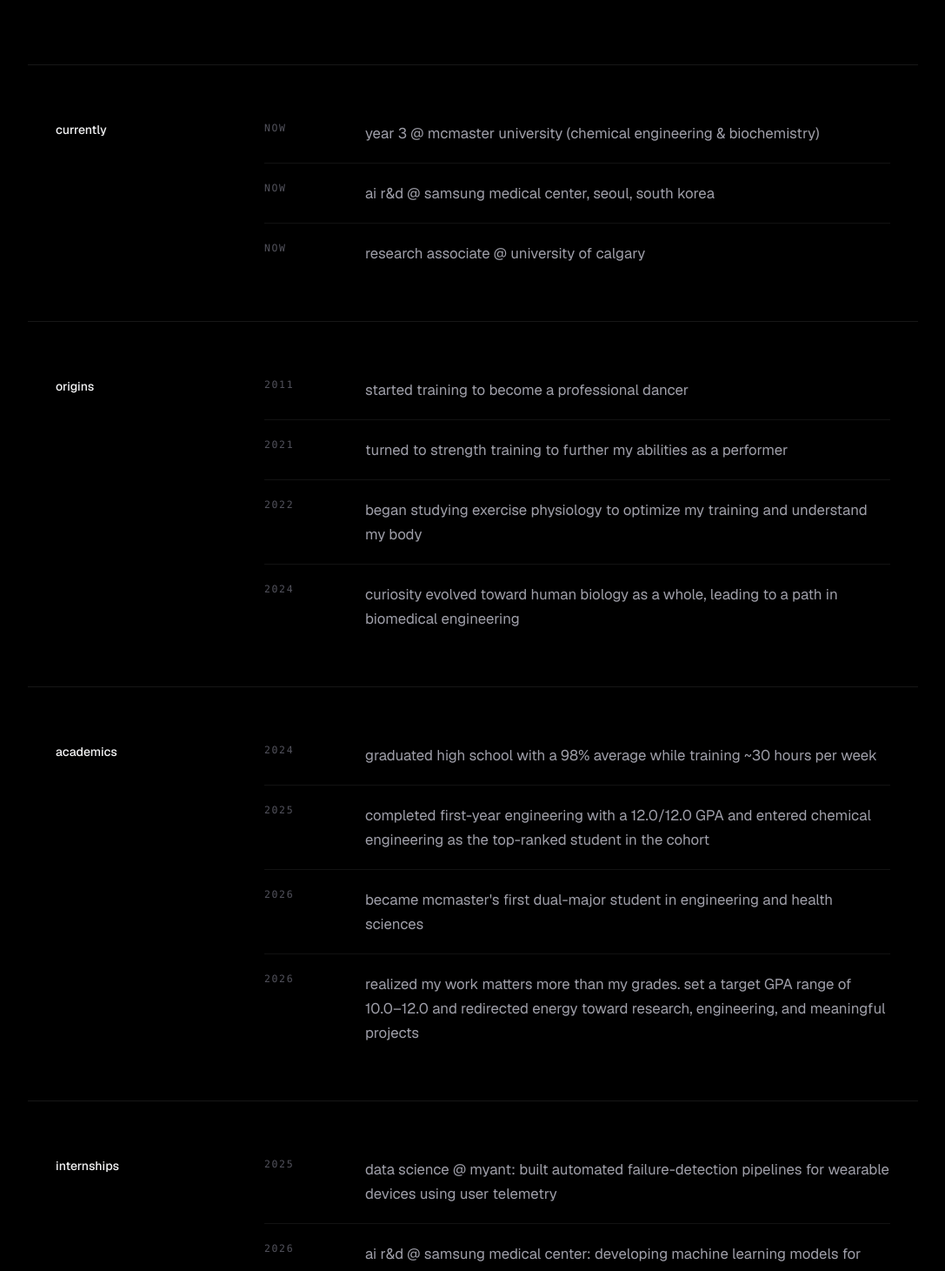
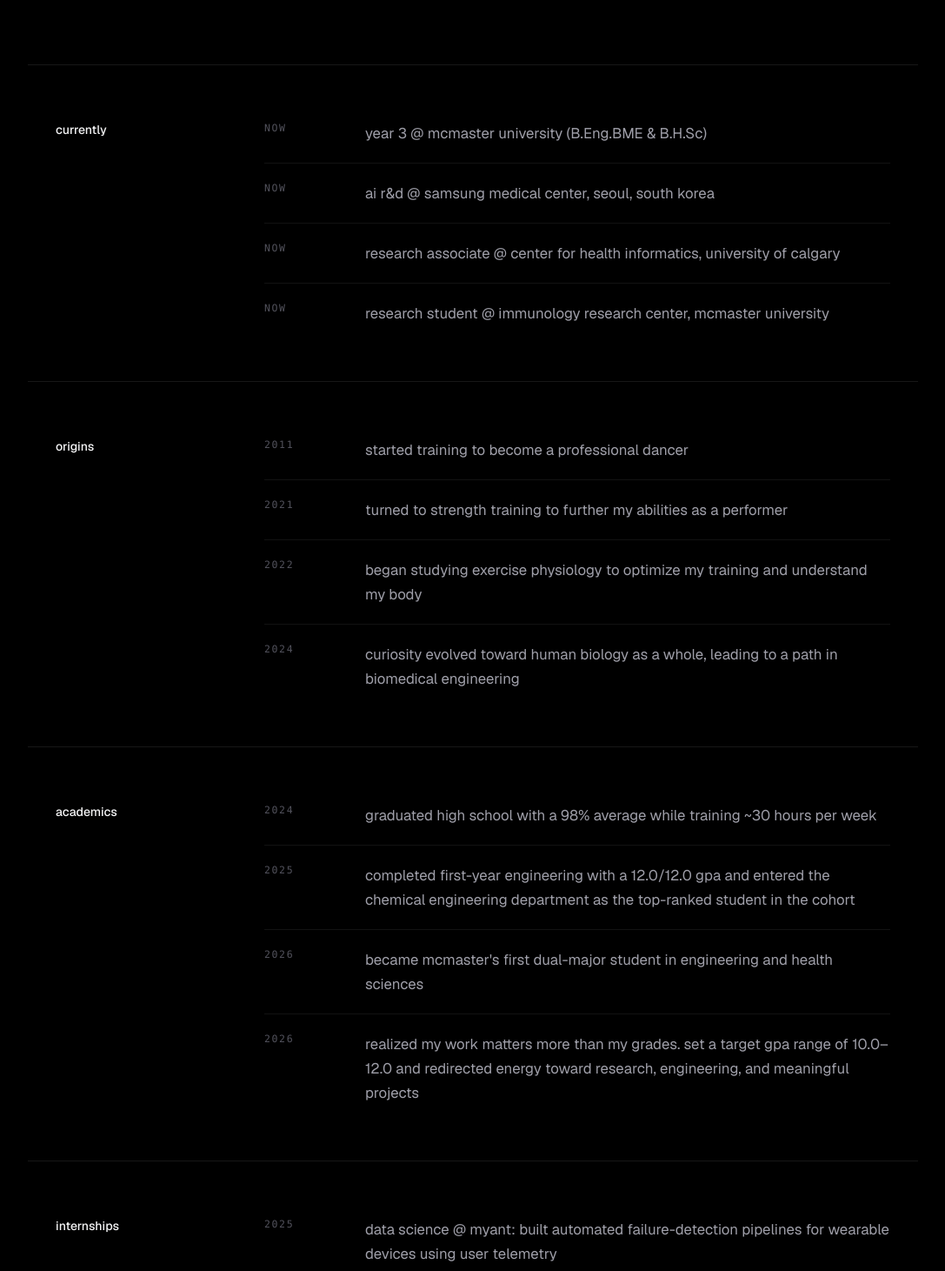
Before and after one commit to Brandon-Yoo/Website, a Next.js app: page / in a window 1280 px wide. Shown: the part 582-2043 px from the top of the page at 87% size, without its empty margins (96-1183 px from the left). Built offline with nearby package versions, Linux system fonts and the light colour scheme.

Commit message:
minor fixes

```diff
--- a/app/page.tsx
+++ b/app/page.tsx
@@ -34,7 +34,7 @@ const timelineSections: TimelineSection[] = [
     items: [
       {
         year: "now",
-        text: "year 3 @ mcmaster university (chemical engineering & biochemistry)"
+        text: "year 3 @ mcmaster university (B.Eng.BME & B.H.Sc)"
       },
       {
         year: "now",
@@ -42,7 +42,11 @@ const timelineSections: TimelineSection[] = [
       },
       {
         year: "now",
-        text: "research associate @ university of calgary"
+        text: "research associate @ center for health informatics, university of calgary"
+      },
+      {
+        year: "now",
+        text: "research student @ immunology research center, mcmaster university"
       }
     ]
   },
@@ -78,7 +82,7 @@ const timelineSections: TimelineSection[] = [
       },
       {
         year: "2025",
-        text: "completed first-year engineering with a 12.0/12.0 GPA and entered chemical engineering as the top-ranked student in the cohort"
+        text: "completed first-year engineering with a 12.0/12.0 gpa and entered the chemical engineering department as the top-ranked student in the cohort"
       },
       {
         year: "2026",
@@ -86,7 +90,7 @@ const timelineSections: TimelineSection[] = [
       },
       {
         year: "2026",
-        text: "realized my work matters more than my grades. set a target GPA range of 10.0–12.0 and redirected energy toward research, engineering, and meaningful projects"
+        text: "realized my work matters more than my grades. set a target gpa range of 10.0–12.0 and redirected energy toward research, engineering, and meaningful projects"
       }
     ]
   },
```
